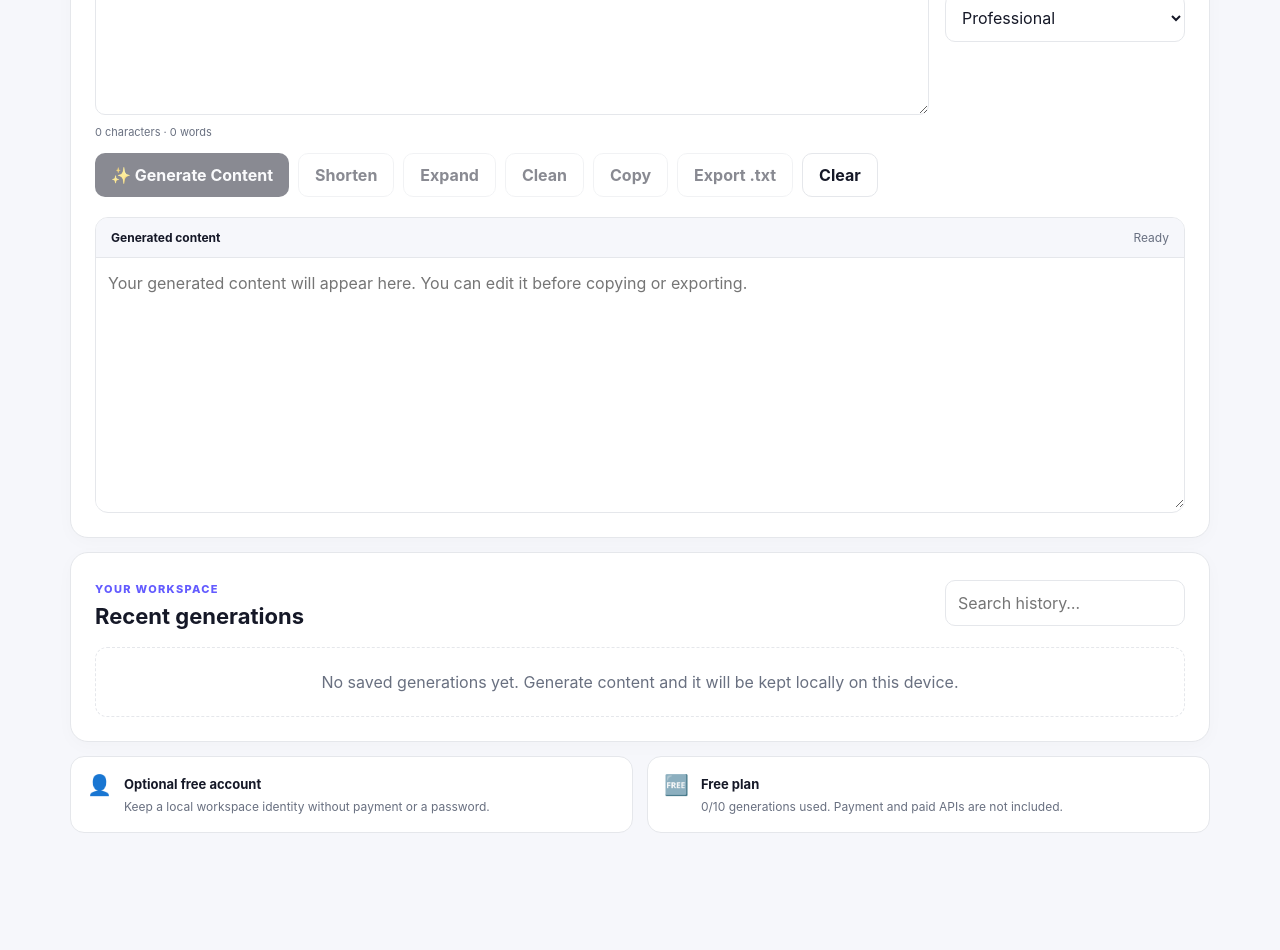
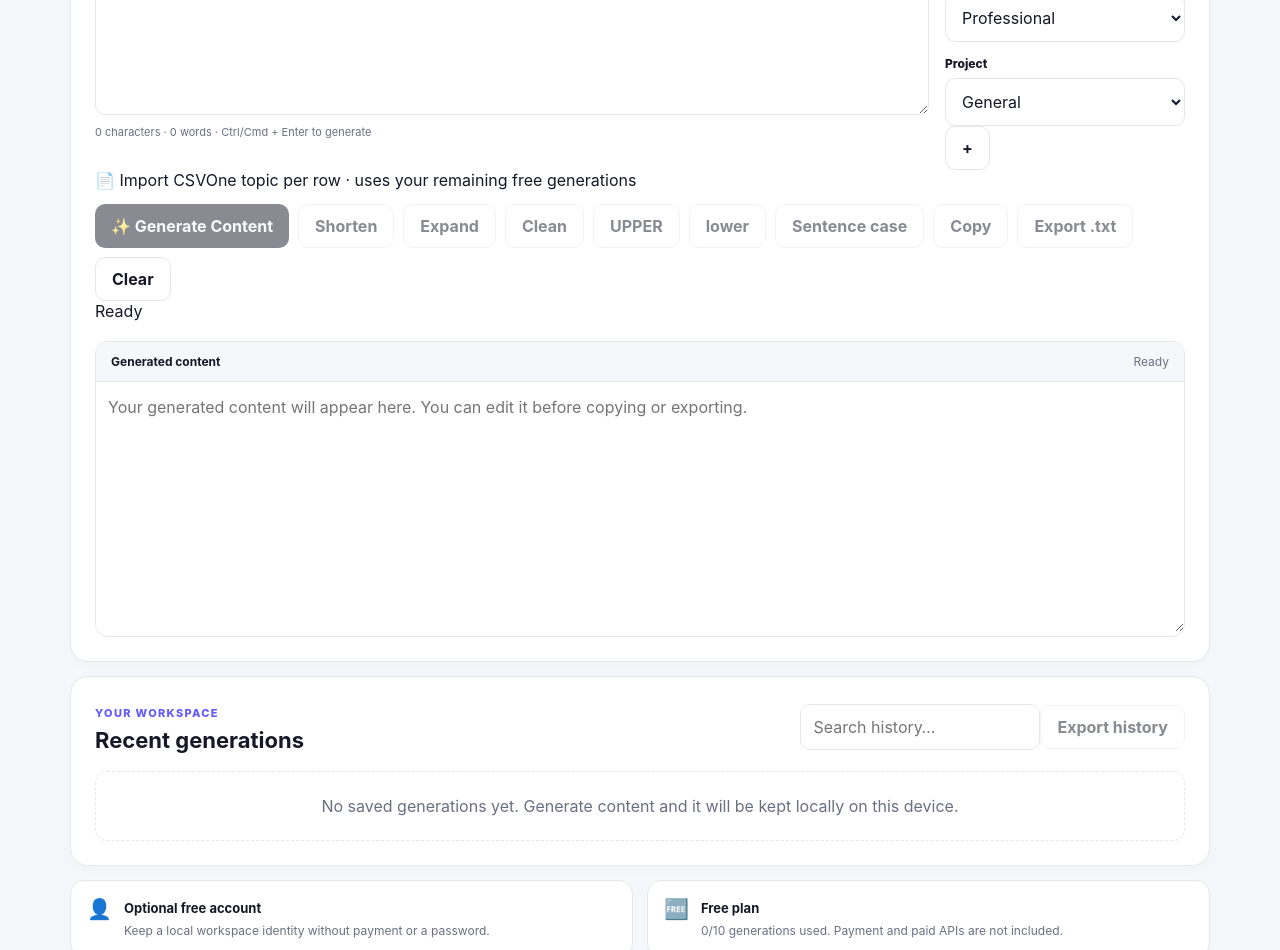
Before and after one commit to giithubrepo28/Ai-Content-Tool, a Next.js app: page / in a window 1280 px wide. Shown: the part 760-1710 px from the top of the page. Before the commit the page ends 1663 px from the top, so only its background shows below. Built offline with nearby package versions, Linux system fonts and the light colour scheme.

Commit message:
Complete remaining Free product quality features

```diff
--- a/app/page.tsx
+++ b/app/page.tsx
@@ -1,9 +1,9 @@
 'use client';
 
-import { FormEvent, useEffect, useMemo, useState } from 'react';
+import { ChangeEvent, FormEvent, useEffect, useMemo, useState } from 'react';
 
 type Tool = { id: string; icon: string; name: string; description: string; placeholder: string };
-type Saved = { id: string; tool: string; input: string; output: string; language: string; tone: string; favorite: boolean; createdAt: string };
+type Saved = { id: string; tool: string; input: string; output: string; language: string; tone: string; favorite: boolean; createdAt: string; project: string };
 
 const tools: Tool[] = [
   { id: 'article', icon: '✍️', name: 'AI Article / Blog', description: 'Long-form articles with structure and headings.', placeholder: 'e.g. How AI is changing small businesses' },
@@ -16,10 +16,14 @@ const tools: Tool[] = [
 const languages = ['English', 'Urdu', 'Roman Urdu'];
 const tones = ['Professional', 'Friendly', 'Persuasive', 'Casual', 'Creative'];
 const templates: Record<string, string[]> = {
-  article: ['How-to guide', 'Listicle', 'Ultimate guide'], social: ['Product launch', 'Educational tip', 'Promotion'], ad: ['Product ad', 'Sale ad', 'Lead generation'],
-  rewrite: ['Professional', 'Simple', 'Engaging'], seo: ['SEO guide', 'Product SEO', 'Local SEO'], product: ['Ecommerce', 'Premium product', 'Short listing']
+  article: ['How-to guide', 'Listicle', 'Ultimate guide', 'Beginner guide', 'Comparison', 'Case study'],
+  social: ['Product launch', 'Educational tip', 'Promotion', 'Question post', 'Story caption', 'Community post'],
+  ad: ['Product ad', 'Sale ad', 'Lead generation', 'Retargeting', 'App promotion', 'Local business'],
+  rewrite: ['Professional', 'Simple', 'Engaging', 'Shorter', 'Formal', 'Social-friendly'],
+  seo: ['SEO guide', 'Product SEO', 'Local SEO', 'Service page', 'Keyword article', 'FAQ page'],
+  product: ['Ecommerce', 'Premium product', 'Short listing', 'Marketplace', 'Feature-benefit', 'Local product'],
 };
-const STORAGE_KEY = 'ai-content-tool-user'; const HISTORY_KEY = 'ai-content-tool-history'; const USAGE_KEY = 'ai-content-tool-usage';
+const STORAGE_KEY = 'ai-content-tool-user'; const HISTORY_KEY = 'ai-content-tool-history'; const USAGE_KEY = 'ai-content-tool-usage'; const PROJECTS_KEY = 'ai-content-tool-projects';
 
 function localGenerate(tool: Tool, input: string, language: string, tone: string) {
   const subject = input.trim() || 'your topic';
@@ -33,35 +37,43 @@ function localGenerate(tool: Tool, input: string, language: string, tone: string
 }
 
 export default function Home() {
-  const [selected, setSelected] = useState('article'); const [language, setLanguage] = useState('English'); const [tone, setTone] = useState('Professional');
-  const [input, setInput] = useState(''); const [output, setOutput] = useState(''); const [user, setUser] = useState(''); const [email, setEmail] = useState(''); const [showAccount, setShowAccount] = useState(false);
-  const [used, setUsed] = useState(0); const [history, setHistory] = useState<Saved[]>([]); const [loading, setLoading] = useState(false); const [query, setQuery] = useState(''); const [dark, setDark] = useState(false);
+  const [selected, setSelected] = useState('article'); const [language, setLanguage] = useState('English'); const [tone, setTone] = useState('Professional'); const [input, setInput] = useState(''); const [output, setOutput] = useState('');
+  const [user, setUser] = useState(''); const [email, setEmail] = useState(''); const [showAccount, setShowAccount] = useState(false); const [used, setUsed] = useState(0); const [history, setHistory] = useState<Saved[]>([]);
+  const [projects, setProjects] = useState<string[]>([]); const [project, setProject] = useState('General'); const [loading, setLoading] = useState(false); const [query, setQuery] = useState(''); const [dark, setDark] = useState(false); const [status, setStatus] = useState('Ready');
   const tool = useMemo(() => tools.find((x) => x.id === selected) || tools[0], [selected]); const remaining = Math.max(0, 10 - used);
-  useEffect(() => { setUser(localStorage.getItem(STORAGE_KEY) || ''); setUsed(Number(localStorage.getItem(USAGE_KEY) || 0)); try { setHistory(JSON.parse(localStorage.getItem(HISTORY_KEY) || '[]')); } catch { setHistory([]); } }, []);
+  useEffect(() => { setUser(localStorage.getItem(STORAGE_KEY) || ''); setUsed(Number(localStorage.getItem(USAGE_KEY) || 0)); try { setHistory(JSON.parse(localStorage.getItem(HISTORY_KEY) || '[]')); } catch { setHistory([]); } try { setProjects(JSON.parse(localStorage.getItem(PROJECTS_KEY) || '[]')); } catch { setProjects([]); } }, []);
   useEffect(() => { document.documentElement.dataset.theme = dark ? 'dark' : 'light'; }, [dark]);
-  function saveHistory(item: Saved) { const next = [item, ...history].slice(0, 30); setHistory(next); localStorage.setItem(HISTORY_KEY, JSON.stringify(next)); }
+  useEffect(() => { const onKey = (event: KeyboardEvent) => { if ((event.ctrlKey || event.metaKey) && event.key === 'Enter') { event.preventDefault(); void generate(); } if ((event.ctrlKey || event.metaKey) && event.shiftKey && event.key.toLowerCase() === 'c') { event.preventDefault(); copy(); } }; window.addEventListener('keydown', onKey); return () => window.removeEventListener('keydown', onKey); });
+  function saveHistory(item: Saved) { const next = [item, ...history].slice(0, 100); setHistory(next); localStorage.setItem(HISTORY_KEY, JSON.stringify(next)); }
   function saveAccount(event: FormEvent) { event.preventDefault(); if (!email.trim()) return; localStorage.setItem(STORAGE_KEY, email.trim()); setUser(email.trim()); setShowAccount(false); }
-  async function generate() { if (!input.trim() || remaining <= 0) return; setLoading(true); try { const r = await fetch('/api/generate', { method:'POST', headers:{'Content-Type':'application/json'}, body:JSON.stringify({ tool:tool.id,input,language,tone }) }); const data = await r.json(); const text = data.content || localGenerate(tool,input,language,tone); setOutput(text); const next=used+1; setUsed(next); localStorage.setItem(USAGE_KEY,String(next)); saveHistory({id:crypto.randomUUID(),tool:tool.name,input,output:text,language,tone,favorite:false,createdAt:new Date().toISOString()}); } catch { const text=localGenerate(tool,input,language,tone); setOutput(text); } finally { setLoading(false); } }
-  function transform(kind:string) { if (!output) return; let text=output; if(kind==='shorten') text=output.split('\n').filter(Boolean).slice(0,Math.max(3,Math.ceil(output.split('\n').filter(Boolean).length/2))).join('\n'); if(kind==='expand') text=output+'\n\nAdditional detail:\nAdd examples, practical steps, audience-specific benefits and a clear next action to make this content more useful.'; if(kind==='clean') text=output.replace(/\s+$/gm,'').replace(/\n{3,}/g,'\n\n'); setOutput(text); }
-  function copy() { if(output) navigator.clipboard?.writeText(output); }
-  function download() { if(!output)return; const a=document.createElement('a'); a.href=URL.createObjectURL(new Blob([output],{type:'text/plain;charset=utf-8'})); a.download=`${selected}-content.txt`; a.click(); }
-  function clearAll() { setInput(''); setOutput(''); }
-  function selectHistory(item:Saved) { setSelected(tools.find(x=>x.name===item.tool)?.id||'article'); setInput(item.input); setOutput(item.output); setLanguage(item.language); setTone(item.tone); }
-  function toggleFavorite(id:string) { const next=history.map(x=>x.id===id?{...x,favorite:!x.favorite}:x); setHistory(next); localStorage.setItem(HISTORY_KEY,JSON.stringify(next)); }
-  function deleteHistory(id:string) { const next=history.filter(x=>x.id!==id); setHistory(next); localStorage.setItem(HISTORY_KEY,JSON.stringify(next)); }
-  const filteredHistory=history.filter(x=>`${x.tool} ${x.input}`.toLowerCase().includes(query.toLowerCase()));
+  function addProject() { const name = window.prompt('Project name'); if (!name?.trim()) return; const clean = name.trim(); const next = Array.from(new Set([...projects, clean])).slice(0, 20); setProjects(next); localStorage.setItem(PROJECTS_KEY, JSON.stringify(next)); setProject(clean); }
+  async function generateFor(text: string) { try { const r = await fetch('/api/generate', { method: 'POST', headers: { 'Content-Type': 'application/json' }, body: JSON.stringify({ tool: tool.id, input: text, language, tone }) }); const data = await r.json(); return data.content || localGenerate(tool, text, language, tone); } catch { return localGenerate(tool, text, language, tone); } }
+  async function generate() { if (!input.trim() || remaining <= 0 || loading) return; setLoading(true); setStatus('Generating…'); try { const text = await generateFor(input); setOutput(text); const next = used + 1; setUsed(next); localStorage.setItem(USAGE_KEY, String(next)); saveHistory({ id: crypto.randomUUID(), tool: tool.name, input, output: text, language, tone, favorite: false, createdAt: new Date().toISOString(), project }); setStatus('Generated successfully'); } finally { setLoading(false); } }
+  async function bulkGenerate(items: string[]) { const batch = items.map((x) => x.trim()).filter(Boolean).slice(0, remaining); if (!batch.length || loading) return; setLoading(true); setStatus(`Generating ${batch.length} items…`); try { let count = 0; for (const item of batch) { const text = await generateFor(item); saveHistory({ id: crypto.randomUUID(), tool: tool.name, input: item, output: text, language, tone, favorite: false, createdAt: new Date().toISOString(), project }); count += 1; } const next = used + count; setUsed(next); localStorage.setItem(USAGE_KEY, String(next)); setInput(batch.join('\n')); setOutput(`Bulk generation complete: ${count} item${count === 1 ? '' : 's'} saved to ${project}.`); setStatus(`${count} items generated`); } finally { setLoading(false); } }
+  function handleCsv(event: ChangeEvent<HTMLInputElement>) { const file = event.target.files?.[0]; if (!file) return; const reader = new FileReader(); reader.onload = () => { const rows = String(reader.result || '').split(/\r?\n/).map((row) => row.trim()).filter(Boolean); const values = rows.slice(rows[0]?.toLowerCase().includes('topic') || rows[0]?.toLowerCase().includes('input') ? 1 : 0).map((row) => row.split(',')[0].replace(/^\s*["']|["']\s*$/g, '')); void bulkGenerate(values); }; reader.readAsText(file); event.target.value = ''; }
+  function transform(kind: string) { if (!output) return; if (kind === 'shorten') setOutput(output.split('\n').filter(Boolean).slice(0, Math.max(3, Math.ceil(output.split('\n').filter(Boolean).length / 2))).join('\n')); if (kind === 'expand') setOutput(output + '\n\nAdditional detail:\nAdd examples, practical steps, audience-specific benefits and a clear next action to make this content more useful.'); if (kind === 'clean') setOutput(output.replace(/\s+$/gm, '').replace(/\n{3,}/g, '\n\n')); if (kind === 'upper') setOutput(output.toUpperCase()); if (kind === 'lower') setOutput(output.toLowerCase()); if (kind === 'title') setOutput(output.toLowerCase().replace(/(^|[.!?]\s+)([a-z])/g, (_, p, c) => p + c.toUpperCase())); }
+  function copy() { if (output) { void navigator.clipboard?.writeText(output); setStatus('Copied to clipboard'); } }
+  function download() { if (!output) return; const a = document.createElement('a'); a.href = URL.createObjectURL(new Blob([output], { type: 'text/plain;charset=utf-8' })); a.download = `${selected}-content.txt`; a.click(); URL.revokeObjectURL(a.href); setStatus('TXT exported'); }
+  function downloadHistory() { const data = JSON.stringify(history, null, 2); const a = document.createElement('a'); a.href = URL.createObjectURL(new Blob([data], { type: 'application/json' })); a.download = 'ai-content-history.json'; a.click(); URL.revokeObjectURL(a.href); setStatus('History exported'); }
+  function clearAll() { setInput(''); setOutput(''); setStatus('Ready'); }
+  function selectHistory(item: Saved) { setSelected(tools.find((x) => x.name === item.tool)?.id || 'article'); setInput(item.input); setOutput(item.output); setLanguage(item.language); setTone(item.tone); setProject(item.project || 'General'); setStatus('Loaded from history'); }
+  function toggleFavorite(id: string) { const next = history.map((x) => x.id === id ? { ...x, favorite: !x.favorite } : x); setHistory(next); localStorage.setItem(HISTORY_KEY, JSON.stringify(next)); }
+  function deleteHistory(id: string) { const next = history.filter((x) => x.id !== id); setHistory(next); localStorage.setItem(HISTORY_KEY, JSON.stringify(next)); }
+  const filteredHistory = history.filter((x) => `${x.tool} ${x.input} ${x.project}`.toLowerCase().includes(query.toLowerCase()));
   return <main className="container">
-    <header className="header"><div className="brand"><span className="brandMark">✦</span><div><strong>AI Content Tool</strong><small>Write smarter. Grow faster.</small></div></div><div className="headerRight"><span className="usage">Free · {remaining} generations left</span><button className="iconButton" onClick={()=>setDark(!dark)} title="Toggle theme">{dark?'☀️':'🌙'}</button><button className="accountButton" onClick={()=>setShowAccount(true)}>{user?'Account':'Sign in'}</button></div></header>
+    <header className="header"><div className="brand"><span className="brandMark" aria-hidden="true">✦</span><div><strong>AI Content Tool</strong><small>Write smarter. Grow faster.</small></div></div><div className="headerRight"><span className="usage" aria-label={`${remaining} generations remaining`}>Free · {remaining} generations left</span><button className="iconButton" onClick={() => setDark(!dark)} title="Toggle theme" aria-label="Toggle theme">{dark ? '☀️' : '🌙'}</button><button className="accountButton" onClick={() => setShowAccount(true)}>{user ? 'Account' : 'Sign in'}</button></div></header>
     <section className="hero"><span className="eyebrow">FREE AI CONTENT WORKSPACE</span><h1>Create content in seconds.</h1><p>Articles, social posts, ads, SEO copy, rewrites and product descriptions — all in one simple workspace.</p></section>
-    <section className="toolGrid">{tools.map(item=><button key={item.id} className={`toolCard ${selected===item.id?'active':''}`} onClick={()=>{setSelected(item.id);setOutput('');}}><span className="toolIcon">{item.icon}</span><span><strong>{item.name}</strong><small>{item.description}</small></span></button>)}</section>
+    <section className="toolGrid" aria-label="Content tools">{tools.map((item) => <button key={item.id} className={`toolCard ${selected === item.id ? 'active' : ''}`} aria-pressed={selected === item.id} onClick={() => { setSelected(item.id); setOutput(''); }}><span className="toolIcon" aria-hidden="true">{item.icon}</span><span><strong>{item.name}</strong><small>{item.description}</small></span></button>)}</section>
     <section className="workspace"><div className="workspaceHeader"><div><span className="eyebrow">CONTENT GENERATOR</span><h2>{tool.name}</h2></div><span className="freePill">🆓 Free</span></div>
-      <div className="templateRow"><span>Quick templates:</span>{templates[selected].map(t=><button key={t} onClick={()=>setInput(`${t}: ${input}`.replace(/^([^:]+):\s*$/,'$1'))}>{t}</button>)}</div>
-      <div className="formGrid"><div className="field wide"><label>Topic, product or text</label><textarea value={input} onChange={e=>setInput(e.target.value)} placeholder={tool.placeholder}/><div className="fieldMeta">{input.length} characters · {input.trim()?input.trim().split(/\s+/).length:0} words</div></div><div className="sideFields"><div className="field"><label>Language</label><select value={language} onChange={e=>setLanguage(e.target.value)}>{languages.map(x=><option key={x}>{x}</option>)}</select></div><div className="field"><label>Tone</label><select value={tone} onChange={e=>setTone(e.target.value)}>{tones.map(x=><option key={x}>{x}</option>)}</select></div></div></div>
-      <div className="actions"><button className="primary" disabled={!input.trim()||remaining===0||loading} onClick={generate}>{loading?'Generating…':'✨ Generate Content'}</button><button className="secondary" disabled={!output} onClick={()=>transform('shorten')}>Shorten</button><button className="secondary" disabled={!output} onClick={()=>transform('expand')}>Expand</button><button className="secondary" disabled={!output} onClick={()=>transform('clean')}>Clean</button><button className="secondary" disabled={!output} onClick={copy}>Copy</button><button className="secondary" disabled={!output} onClick={download}>Export .txt</button><button className="secondary" onClick={clearAll}>Clear</button></div>
-      <div className="outputBox"><div className="outputTop"><strong>Generated content</strong><span>{output?`${output.length.toLocaleString()} characters · ${output.trim().split(/\s+/).length} words`:'Ready'}</span></div><textarea className="editor" value={output} onChange={e=>setOutput(e.target.value)} placeholder="Your generated content will appear here. You can edit it before copying or exporting."/></div>
+      <div className="templateRow"><span>Quick templates:</span>{templates[selected].map((t) => <button key={t} onClick={() => setInput(`${t}: ${input}`.replace(/^([^:]+):\s*$/, '$1'))}>{t}</button>)}</div>
+      <div className="formGrid"><div className="field wide"><label htmlFor="topic-input">Topic, product or text</label><textarea id="topic-input" value={input} onChange={(e) => setInput(e.target.value)} placeholder={tool.placeholder} aria-describedby="input-meta"/><div id="input-meta" className="fieldMeta">{input.length} characters · {input.trim() ? input.trim().split(/\s+/).length : 0} words · Ctrl/Cmd + Enter to generate</div></div><div className="sideFields"><div className="field"><label htmlFor="language">Language</label><select id="language" value={language} onChange={(e) => setLanguage(e.target.value)}>{languages.map((x) => <option key={x}>{x}</option>)}</select></div><div className="field"><label htmlFor="tone">Tone</label><select id="tone" value={tone} onChange={(e) => setTone(e.target.value)}>{tones.map((x) => <option key={x}>{x}</option>)}</select></div><div className="field"><label htmlFor="project">Project</label><div className="inlineField"><select id="project" value={project} onChange={(e) => setProject(e.target.value)}><option>General</option>{projects.map((x) => <option key={x}>{x}</option>)}</select><button className="secondary mini" onClick={addProject} title="Create project" aria-label="Create project">+</button></div></div></div></div>
+      <div className="batchTools"><label className="fileButton">📄 Import CSV<input type="file" accept=".csv,text/csv" onChange={handleCsv} hidden /></label><span>One topic per row · uses your remaining free generations</span></div>
+      <div className="actions"><button className="primary" disabled={!input.trim() || remaining === 0 || loading} onClick={() => void generate()}>{loading ? 'Generating…' : '✨ Generate Content'}</button><button className="secondary" disabled={!output} onClick={() => transform('shorten')}>Shorten</button><button className="secondary" disabled={!output} onClick={() => transform('expand')}>Expand</button><button className="secondary" disabled={!output} onClick={() => transform('clean')}>Clean</button><button className="secondary" disabled={!output} onClick={() => transform('upper')}>UPPER</button><button className="secondary" disabled={!output} onClick={() => transform('lower')}>lower</button><button className="secondary" disabled={!output} onClick={() => transform('title')}>Sentence case</button><button className="secondary" disabled={!output} onClick={copy}>Copy</button><button className="secondary" disabled={!output} onClick={download}>Export .txt</button><button className="secondary" onClick={clearAll}>Clear</button></div>
+      <div className="status" role="status" aria-live="polite">{status}</div>
+      <div className="outputBox"><div className="outputTop"><strong>Generated content</strong><span>{output ? `${output.length.toLocaleString()} characters · ${output.trim().split(/\s+/).length} words` : 'Ready'}</span></div><textarea className="editor" value={output} onChange={(e) => setOutput(e.target.value)} placeholder="Your generated content will appear here. You can edit it before copying or exporting." aria-label="Generated content editor"/></div>
     </section>
-    <section className="historySection"><div className="sectionHead"><div><span className="eyebrow">YOUR WORKSPACE</span><h2>Recent generations</h2></div><input className="search" value={query} onChange={e=>setQuery(e.target.value)} placeholder="Search history…"/></div>{filteredHistory.length?<div className="historyList">{filteredHistory.map(item=><div className="historyItem" key={item.id}><button className="historyMain" onClick={()=>selectHistory(item)}><strong>{item.tool}</strong><span>{item.input.slice(0,100)}{item.input.length>100?'…':''}</span><small>{new Date(item.createdAt).toLocaleString()} · {item.language} · {item.tone}</small></button><button className="star" onClick={()=>toggleFavorite(item.id)}>{item.favorite?'★':'☆'}</button><button className="delete" onClick={()=>deleteHistory(item.id)}>×</button></div>)}</div>:<div className="empty">No saved generations yet. Generate content and it will be kept locally on this device.</div>}</section>
-    <section className="bottomGrid"><div className="infoCard"><span>👤</span><div><strong>{user?`Signed in as ${user}`:'Optional free account'}</strong><p>Keep a local workspace identity without payment or a password.</p></div></div><div className="infoCard"><span>🆓</span><div><strong>Free plan</strong><p>{used}/10 generations used. Payment and paid APIs are not included.</p></div></div></section>
-    {showAccount&&<div className="modalBackdrop" onClick={()=>setShowAccount(false)}><div className="modal" onClick={e=>e.stopPropagation()}><button className="close" onClick={()=>setShowAccount(false)}>×</button><h2>Free Account</h2><p>Create a local profile for this browser. No password or payment is required.</p><form onSubmit={saveAccount}><input type="email" value={email||user} onChange={e=>setEmail(e.target.value)} placeholder="you@example.com" required/><button className="primary" type="submit">Save Account</button></form>{user&&<button className="danger" onClick={()=>{localStorage.removeItem(STORAGE_KEY);setUser('');setEmail('')}}>Remove account</button>}</div></div>}
+    <section className="historySection"><div className="sectionHead"><div><span className="eyebrow">YOUR WORKSPACE</span><h2>Recent generations</h2></div><div className="historyActions"><input className="search" value={query} onChange={(e) => setQuery(e.target.value)} placeholder="Search history…" aria-label="Search history"/><button className="secondary" onClick={downloadHistory} disabled={!history.length}>Export history</button></div></div>{filteredHistory.length ? <div className="historyList">{filteredHistory.map((item) => <div className="historyItem" key={item.id}><button className="historyMain" onClick={() => selectHistory(item)}><strong>{item.tool} · {item.project || 'General'}</strong><span>{item.input.slice(0, 100)}{item.input.length > 100 ? '…' : ''}</span><small>{new Date(item.createdAt).toLocaleString()} · {item.language} · {item.tone}</small></button><button className="star" onClick={() => toggleFavorite(item.id)} aria-label={item.favorite ? 'Remove favorite' : 'Add favorite'}>{item.favorite ? '★' : '☆'}</button><button className="delete" onClick={() => deleteHistory(item.id)} aria-label="Delete generation">×</button></div>)}</div> : <div className="empty">No saved generations yet. Generate content and it will be kept locally on this device.</div>}</section>
+    <section className="bottomGrid"><div className="infoCard"><span aria-hidden="true">👤</span><div><strong>{user ? `Signed in as ${user}` : 'Optional free account'}</strong><p>Keep a local workspace identity without payment or a password.</p></div></div><div className="infoCard"><span aria-hidden="true">🆓</span><div><strong>Free plan</strong><p>{used}/10 generations used. Payment and paid APIs are not included.</p></div></div></section>
+    {showAccount && <div className="modalBackdrop" onClick={() => setShowAccount(false)}><div className="modal" role="dialog" aria-modal="true" aria-labelledby="account-title" onClick={(e) => e.stopPropagation()}><button className="close" onClick={() => setShowAccount(false)} aria-label="Close account dialog">×</button><h2 id="account-title">Free Account</h2><p>Create a local profile for this browser. No password or payment is required.</p><form onSubmit={saveAccount}><input type="email" value={email || user} onChange={(e) => setEmail(e.target.value)} placeholder="you@example.com" required aria-label="Email address"/><button className="primary" type="submit">Save Account</button></form>{user && <button className="danger" onClick={() => { localStorage.removeItem(STORAGE_KEY); setUser(''); setEmail(''); }}>Remove account</button>}</div></div>}
   </main>;
 }
```
